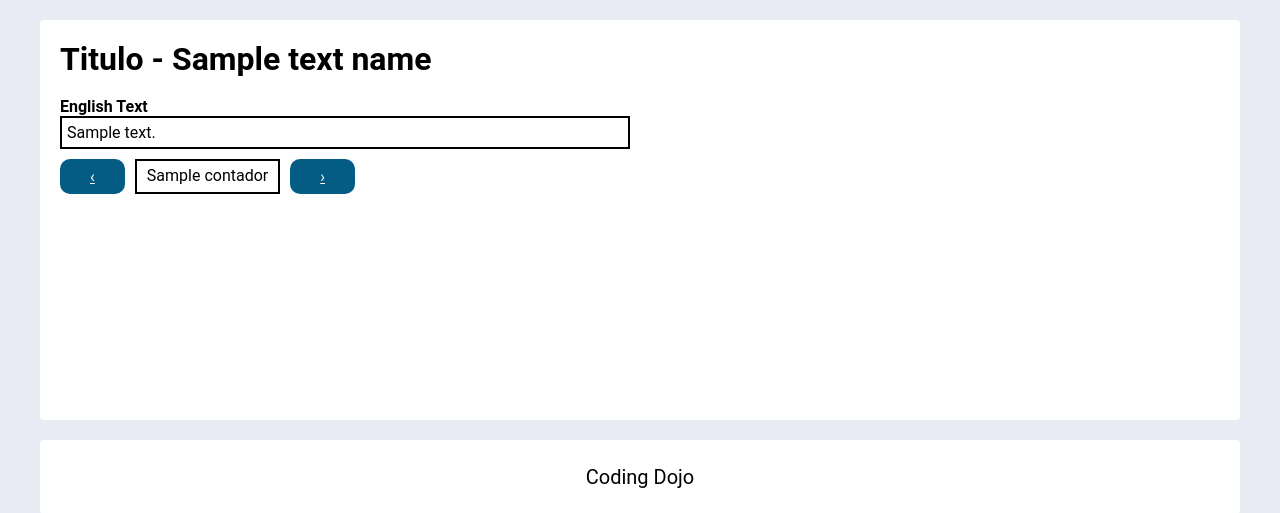
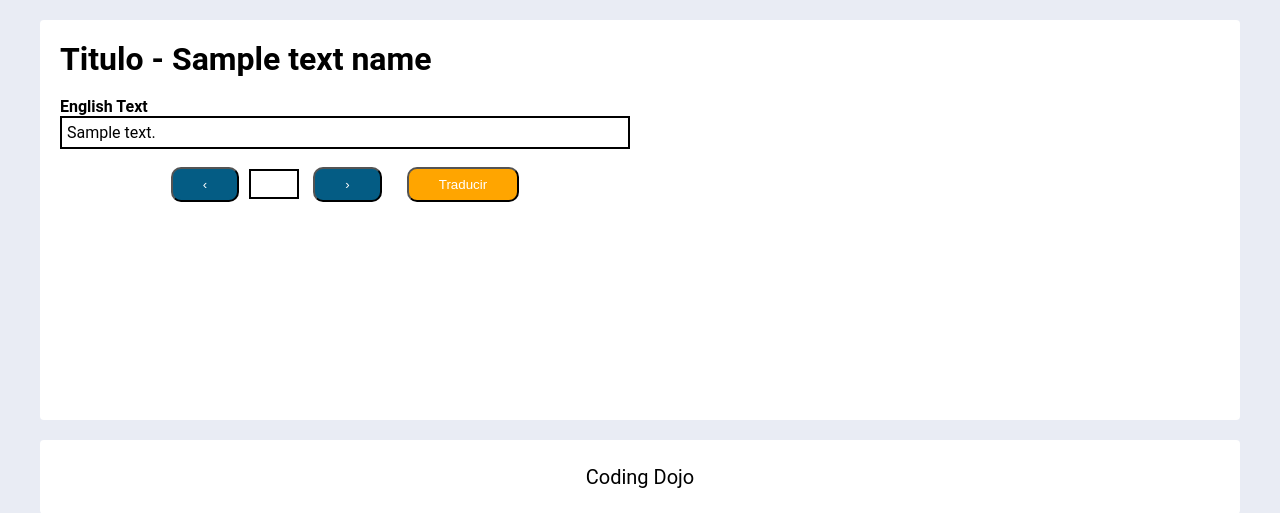
Before and after one commit to jcampillay8/rebase-2, a Django app: template apps/rebase_app/templates/rebase/read2.html in a window 1280 px wide. Shown: the part 250-763 px from the top of the page. Run offline with Django 3.2, Linux system fonts and the light colour scheme; the template is opened without the code that fills it: most values are stand-ins (such as "Sample title", 1, 10 or a date in 2020).

Commit message:
Avances en la ventada lectura

```diff
--- a/apps/login_register/static/css/style.css
+++ b/apps/login_register/static/css/style.css
@@ -240,16 +240,18 @@
 .row2_2{
     margin-top: 10px;
     display: flex;
-
+    align-items: center;
+    justify-content: center;
 }
 
 .contador{
     border: 2px solid black;
-    padding-left: 10px;
-    padding-right: 10px;
+    /* padding-left: 10px;
+    padding-right: 10px; */
     margin-left: 10px;
     margin-right: 10px;
-    padding-top: 5px;
+    width: 50px;
+    text-align: center;
 }
 
 .btn_direction{
@@ -261,3 +263,13 @@
     border-radius: 10px;
     transition: background 0.5s;
 }
+
+.btn_translate{
+    display: inline-block;
+    background:  orange;
+    color: #fff;
+    padding: 8px 30px;
+    margin-left: 25px;
+    border-radius: 10px;
+    transition: background 0.5s;
+}
--- a/apps/rebase_app/templates/rebase/read2.html
+++ b/apps/rebase_app/templates/rebase/read2.html
@@ -12,16 +12,33 @@
     <br>
     <div class="row2">
         <div class="row2_1">
+
             <h4>English Text</h4>
             <p>{{content}}</p>
         </div>
+
+
         <div class="row2_2">
-            <p><a href="" class="btn_direction">&#8249;</a></p>
-            <div class="contador">
-                <p >{{ contador }}</p>
-            </div>
-            <p><a href="/rebase/next" class="btn_direction">&#8250;</a></p>
+
+                <form action="/rebase/previous/{{book.id}}" method='POST'>
+                    {% csrf_token %}
+                    <input type="hidden" value="{{contador}}" name='contador'>
+                    <button type="submit" value='submit' class="btn_direction">&#8249;</button>
+                </form>
+                <form action="/rebase/next/{{book.id}}" method='POST'>
+                {% csrf_token %}
+                        <input type="number" value="{{contador}}" name='contador' class="contador">
+                <button type="submit" value='submit' class="btn_direction">&#8250;</button>
+                </form>
+                <form action="/rebase/translate/{{book.id}}" method='POST'>
+                    {% csrf_token %}
+                            <input type="hidden" value="{{contador}}" name='contador'>
+                    <button type="submit" value='submit' class="btn_translate">Traducir</button>
+                </form>
+
+
         </div>
+
         <div class="row2_3"></div>
         <div class="row2_4"></div>
 
--- a/apps/rebase_app/urls.py
+++ b/apps/rebase_app/urls.py
@@ -15,5 +15,6 @@
     path('rebase/users', views.users, name="users"),
     path('rebase/delete/<int:textId>', views.delete, name='delete'),
     path('rebase/<int:text_id>', views.read2),
-    path('rebase/next>', views.next),
+    path('rebase/next/<int:text_id>', views.next),
+    path('rebase/previous/<int:text_id>', views.previous),
 ]
```
Also changed, not shown: apps/rebase_app/views.py (+26 -1 lines), rebase/settings.py (+6 -2 lines).
